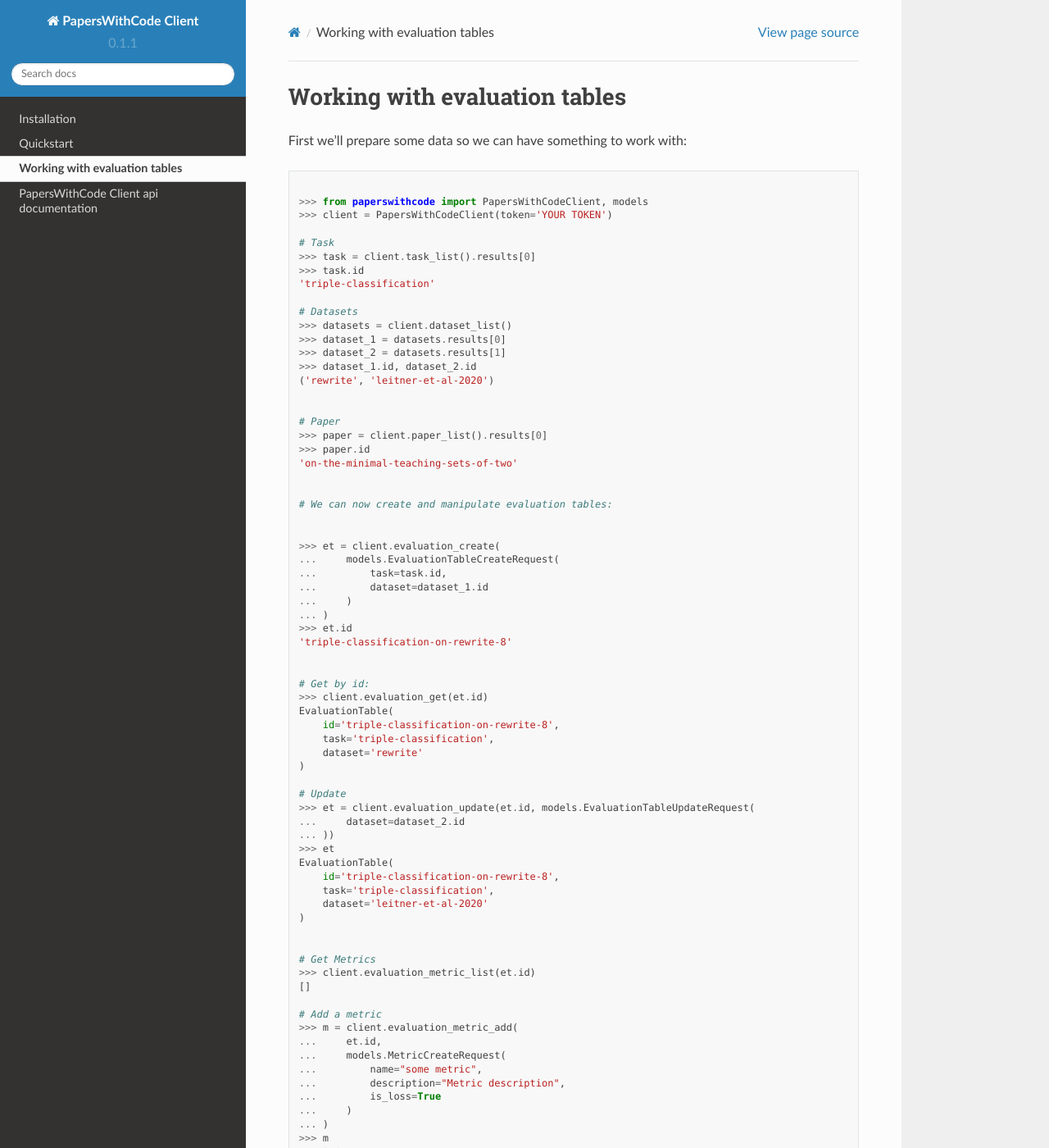
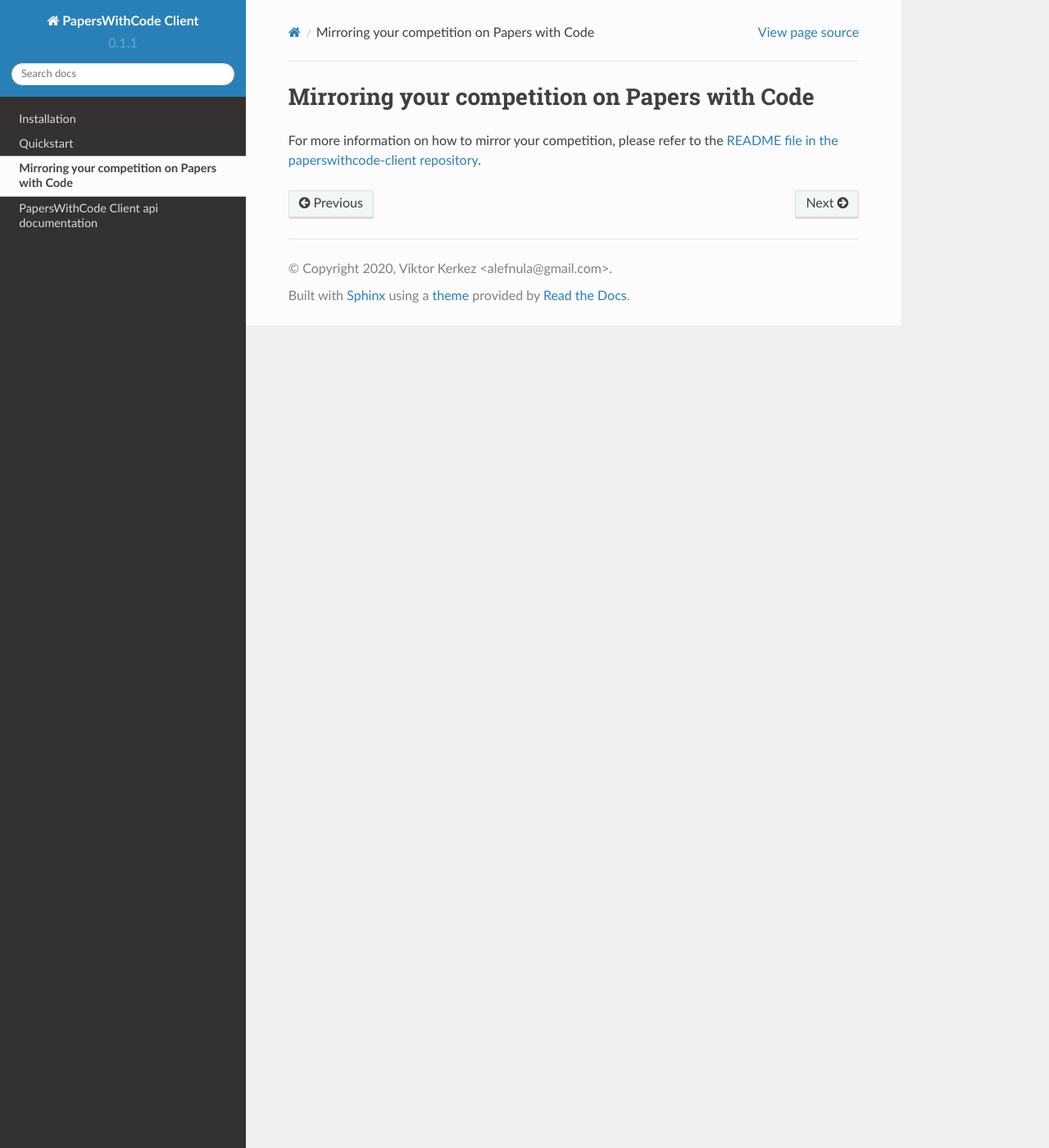
Before and after one commit to paperswithcode/paperswithcode-client, a Sphinx documentation site: the page built from docs/evaluations.md, in a window 1280 px wide and 1400 px high. Shown: the whole window at 82% size. Built offline with Sphinx 7.4.7 and the Read the Docs theme 2.0.0, drawn with Linux system fonts in a browser that asks for light colours; some of the changed text lies outside the part shown.

Commit message:
Tune docs a bit

````diff
--- a/docs/evaluations.md
+++ b/docs/evaluations.md
@@ -1,162 +1,4 @@
-# Working with evaluation tables
+# Mirroring your competition on Papers with Code
 
-
-First we'll prepare some data so we can have something to work with:
-
-```python
-
->>> from paperswithcode import PapersWithCodeClient, models
->>> client = PapersWithCodeClient(token='YOUR TOKEN')
-
-# Task
->>> task = client.task_list().results[0]
->>> task.id
-'triple-classification'
-
-# Datasets
->>> datasets = client.dataset_list()
->>> dataset_1 = datasets.results[0]
->>> dataset_2 = datasets.results[1]
->>> dataset_1.id, dataset_2.id
-('rewrite', 'leitner-et-al-2020')
-
-
-# Paper
->>> paper = client.paper_list().results[0]
->>> paper.id
-'on-the-minimal-teaching-sets-of-two'
-
-
-# We can now create and manipulate evaluation tables:
-
-
->>> et = client.evaluation_create(
-...     models.EvaluationTableCreateRequest(
-...         task=task.id,
-...         dataset=dataset_1.id
-...     )
-... )
->>> et.id
-'triple-classification-on-rewrite-8'
-
-
-# Get by id:
->>> client.evaluation_get(et.id)
-EvaluationTable(
-    id='triple-classification-on-rewrite-8',
-    task='triple-classification',
-    dataset='rewrite'
-)
-
-# Update
->>> et = client.evaluation_update(et.id, models.EvaluationTableUpdateRequest(
-...     dataset=dataset_2.id
-... ))
->>> et
-EvaluationTable(
-    id='triple-classification-on-rewrite-8',
-    task='triple-classification',
-    dataset='leitner-et-al-2020'
-)
-
-
-# Get Metrics
->>> client.evaluation_metric_list(et.id)
-[]
-
-# Add a metric
->>> m = client.evaluation_metric_add(
-...     et.id,
-...     models.MetricCreateRequest(
-...         name="some metric",
-...         description="Metric description",
-...         is_loss=True
-...     )
-... )
->>> m
-Metric(
-    id='748dccd5-0a28-432c-98ec-7ab74a127ede',
-    name='some metric',
-    description='Metric description',
-    is_loss=True
-)
-
-# Update a metric
->>> m = client.evaluation_metric_update(
-...     et.id,
-...     m.id,
-...     models.MetricUpdateRequest(is_loss=False)
-... )
->>> m
-Metric(
-    id='748dccd5-0a28-432c-98ec-7ab74a127ede',
-    name='some metric',
-    description='Metric description',
-    is_loss=False
-)
-
-
-# Get results
->>> client.evaluation_result_list(et.id)
-[]
-
-# Add a result
->>> r = client.evaluation_result_add(
-...     et.id,
-...     models.ResultCreateRequest(
-...         metrics={"some metric": '44'},
-...         methodology="Some methodologoy",
-...         uses_additional_data=False,
-...         paper=paper.id                   # Optional
-...     )
-... )
->>> r
-Result(
-    id='81cdfce5-d976-4d29-93a7-23a29118b037',
-    best_rank=None,
-    metrics={'some metric': '44'},
-    methodology='Some methodologoy',
-    uses_additional_data=False,
-    paper='on-the-minimal-teaching-sets-of-two',
-    best_metric=None
-)
-
-# Update result
->>> r = client.evaluation_result_update(
-...     et.id,
-...     r.id,
-...     models.ResultUpdateRequest(
-...         methodology="Some other methodologoy",
-...         uses_additional_data=True,
-...     )
-... )
->>> r
-Result(
-    id='81cdfce5-d976-4d29-93a7-23a29118b037',
-    best_rank=None,
-    metrics={'some metric': '44'},
-    methodology='Some other methodologoy',
-    uses_additional_data=True,
-    paper='on-the-minimal-teaching-sets-of-two',
-    best_metric=None
-)
-
-# List the results again
->>> client.evaluation_result_list(et.id)
-[
-    Result(
-        id='81cdfce5-d976-4d29-93a7-23a29118b037',
-        best_rank=None,
-        metrics={'some metric': '44'},
-        methodology='Some other methodologoy',
-        uses_additional_data=True,
-        paper='on-the-minimal-teaching-sets-of-two',
-        best_metric=None
-    )
-]
-
-# Delete a result
->>> client.evaluation_result_delete(et.id, r.id)
->>> client.evaluation_result_list(et.id)
-[]
-```
+For more information on how to mirror your competition, please refer to the
+[README file in the paperswithcode-client repository](https://github.com/paperswithcode/paperswithcode-client).
````
Also changed, not shown: 1 other file.
